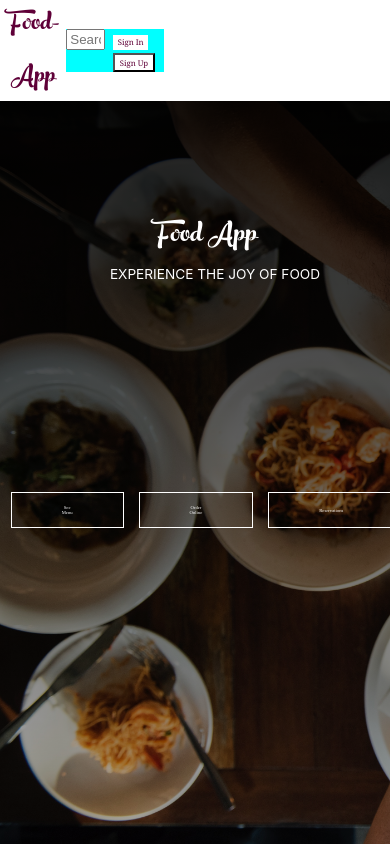
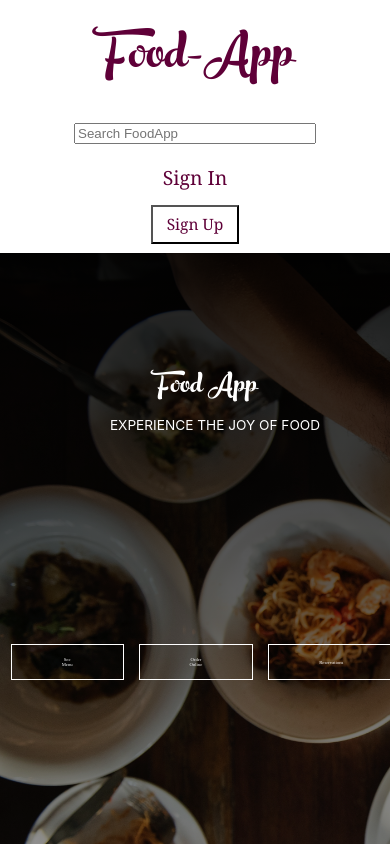
Before and after one commit to Nikhil713/Scrumpti, a React (Create React App) app: page / in a window 390 px wide. Shown: the top 844 px of the page. Built offline with nearby package versions, Linux system fonts and the light colour scheme.

Commit message:
Fix responsiveness-navbar

```diff
--- a/src/App.css
+++ b/src/App.css
@@ -187,7 +187,7 @@ button:hover{
       /* RESPONSIVE */
 
 
-@media only screen and (max-width:500px)  {
+@media only screen and (max-width:700px)  {
 
   .modalContentSignup{
     width: 70%;
--- a/src/components/navbar/navbar.css
+++ b/src/components/navbar/navbar.css
@@ -119,26 +119,57 @@
   @media only screen and (max-width:500px){
 
     .navbar{
-      /* display: grid; */
-      /* grid-template-columns:1 fr 1fr 1fr;  */
-      /* justify-content: center; */
+      /* background-color: pink; */
+      display: flex;
+      justify-content: center;
+      display: grid;
+      height: 30vh;
+    }
 
-    }
     .appName{
-      font-size: 10vw;
-      float: left;
+      font-size: 20vw;
+      width:100vw;
+      /* float: left; */
       /* background-color: #5F0038;  */
     }
     .navLinks{
       display: none;
+      background-color: blue
+    }
+
+    .searchBar{
+      /* border:1px solid black; */
+      width:100vw;
+      display: flex;
+      justify-content: center;
+      align-items:center;
+    }
+    .searchBar>input{
+      width:60vw;
     }
 
     .login{
       /* float: right; */
-      background-color: aqua
+      width:100vw;
+      display: flex;
+      justify-content: center;
+      align-items:center;
+      /* background-color: aqua; */
     }
 
-    .signInButton,.signUpButton{
-      font-size:2vw;
+    .login>form{
+      display: grid;
+      grid-template-rows: 1fr 1fr;
+    }
+
+    .signInButton{
+      font-size:5vw;
+      margin: 1vw;
+      /* margin-right: 3vw; */
+    }
+
+    .signUpButton{
+      font-size:4vw;
+      margin:1vw;
     }
   }
--- a/src/components/navbar/navbar.js
+++ b/src/components/navbar/navbar.js
@@ -42,11 +42,11 @@ class Navbar extends Component {
                     <a href = "#">Events</a>
                     <a href = "#">Contact & Reservations</a>
                 </div>
+                <div class="searchBar">
+                        <input type = "text" placeholder = "Search FoodApp" className = "searchBox"></input>
+                </div>
+                <div className = "login" >
 
-                <div className = "login" >
-                    <div class="searchBar">
-                        <input type = "text" placeholder = "Search FoodApp" className = "searchBox"></input>
-                    </div>
                     <form onSubmit={this.handleClick}>
                         {/* <input type="email" class="username" placeholder="Username"/>
                         <input type="password" class="password" placeholder="Password"/> */}
```
